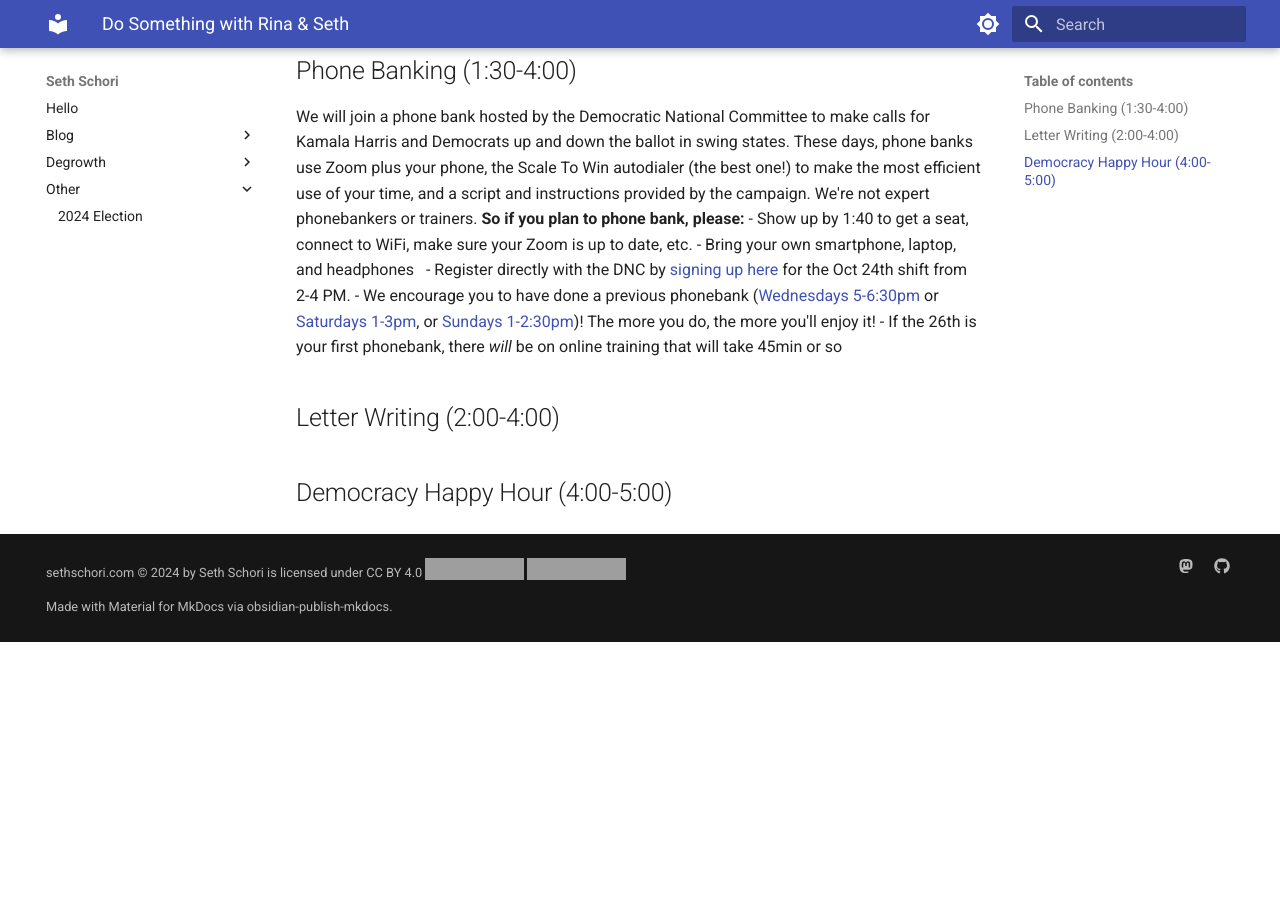
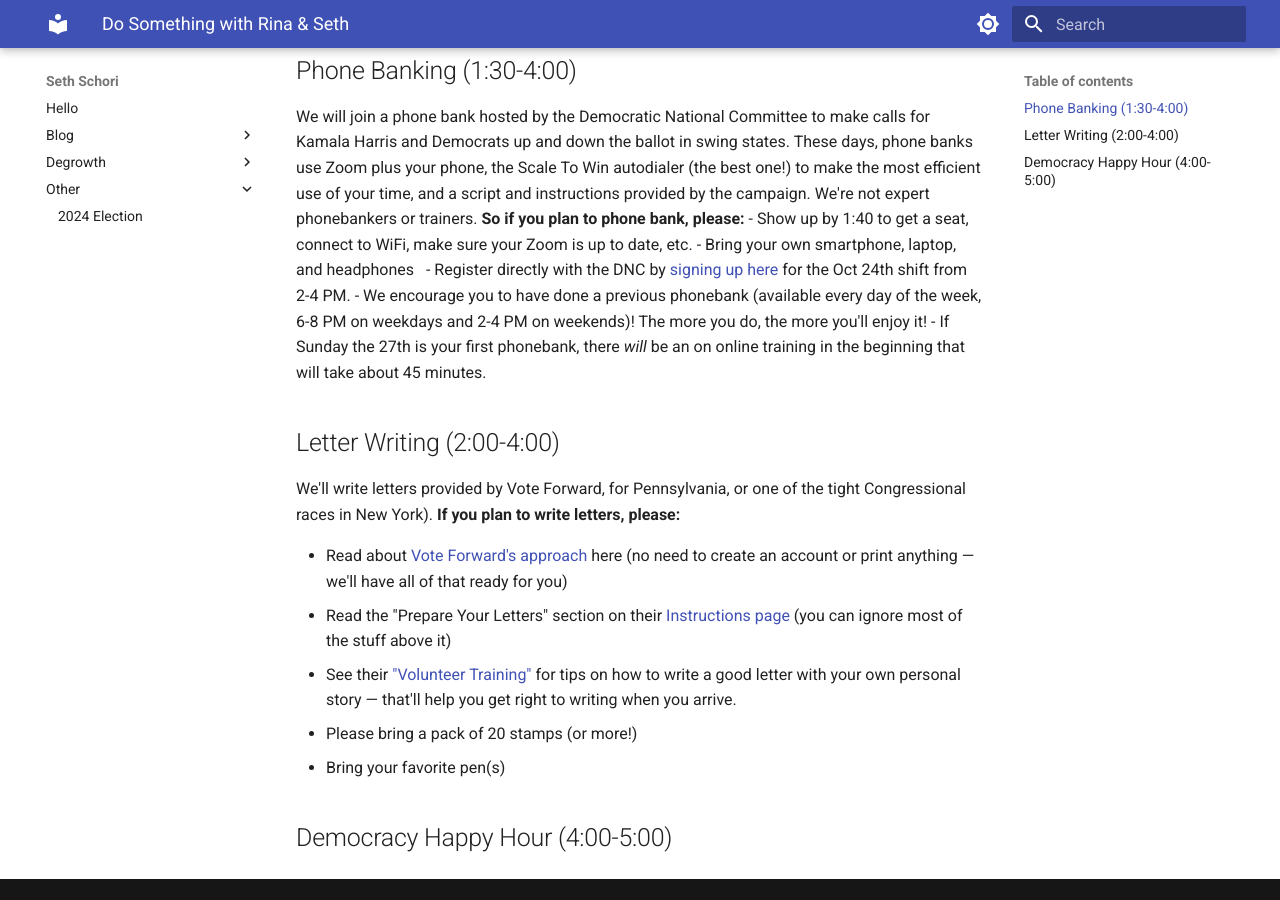
Before and after one commit to sethschori/sethschori.github.io, an MkDocs documentation site: the page built from docs/other/do-something.md, in a window 1280 px wide and 900 px high, scrolled down 426 px. Built offline with MkDocs 1.6.1 and Material for MkDocs 9.7.7, drawn with Linux system fonts in a browser that asks for light colours; before the commit the page ends 1068 px from its top, so only the background shows below that; grey boxes are pictures that could not be loaded.

Commit message:
vault backup: 2024-10-15 23:05:22

```diff
--- a/docs/other/do-something.md
+++ b/docs/other/do-something.md
@@ -10,7 +10,14 @@
 - Show up by 1:40 to get a seat, connect to WiFi, make sure your Zoom is up to date, etc.
 - Bring your own smartphone, laptop, and headphones
 - Register directly with the DNC by [signing up here](https://events.democrats.org/event/569897/) for the Oct 24th shift from 2-4 PM.
-- We encourage you to have done a previous phonebank ([Wednesdays 5-6:30pm](https://www.mobilize.us/swingleft/event/676346/) or [Saturdays 1-3pm](https://www.mobilize.us/swingleft/event/623038/), or [Sundays 1-2:30pm](https://www.mobilize.us/swingleft/event/652115/))! The more you do, the more you'll enjoy it!
-- If the 26th is your first phonebank, there _will_ be on online training that will take 45min or so
+- We encourage you to have done a previous phonebank (available every day of the week, 6-8 PM on weekdays and 2-4 PM on weekends)! The more you do, the more you'll enjoy it!
+- If Sunday the 27th is your first phonebank, there _will_ be an on online training in the beginning that will take about 45 minutes.
 ## Letter Writing (2:00-4:00)
+We'll write letters provided by Vote Forward, for Pennsylvania, or one of the tight Congressional races in New York). **If you plan to write letters, please:**
+
+- Read about [Vote Forward's approach](https://votefwd.org/about-us) here (no need to create an account or print anything — we'll have all of that ready for you)
+- Read the "Prepare Your Letters" section on their [Instructions page](https://votefwd.org/instructions#prepare-your-letters) (you can ignore most of the stuff above it)
+- See their ["Volunteer Training"](https://votefwd.org/posts/Building-Your-Personal-Story) for tips on how to write a good letter with your own personal story — that'll help you get right to writing when you arrive.
+- Please bring a pack of 20 stamps (or more!)
+- Bring your favorite pen(s)
 ## Democracy Happy Hour (4:00-5:00)
```
